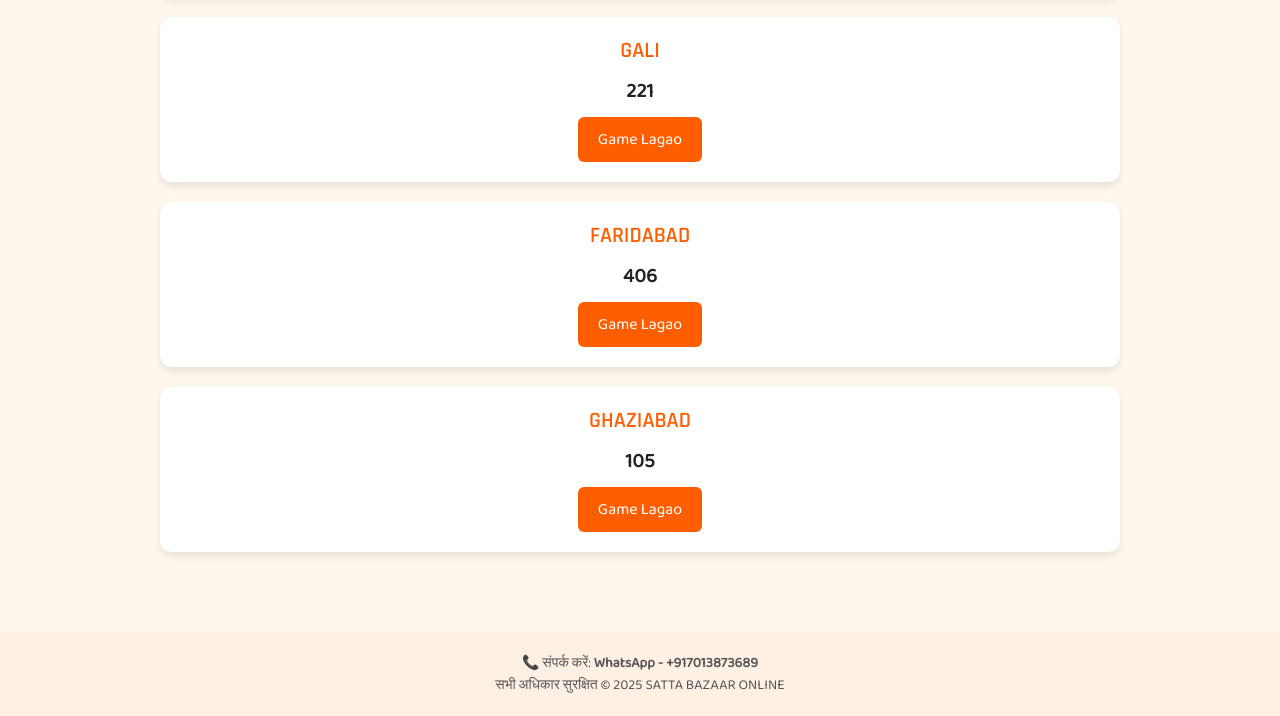
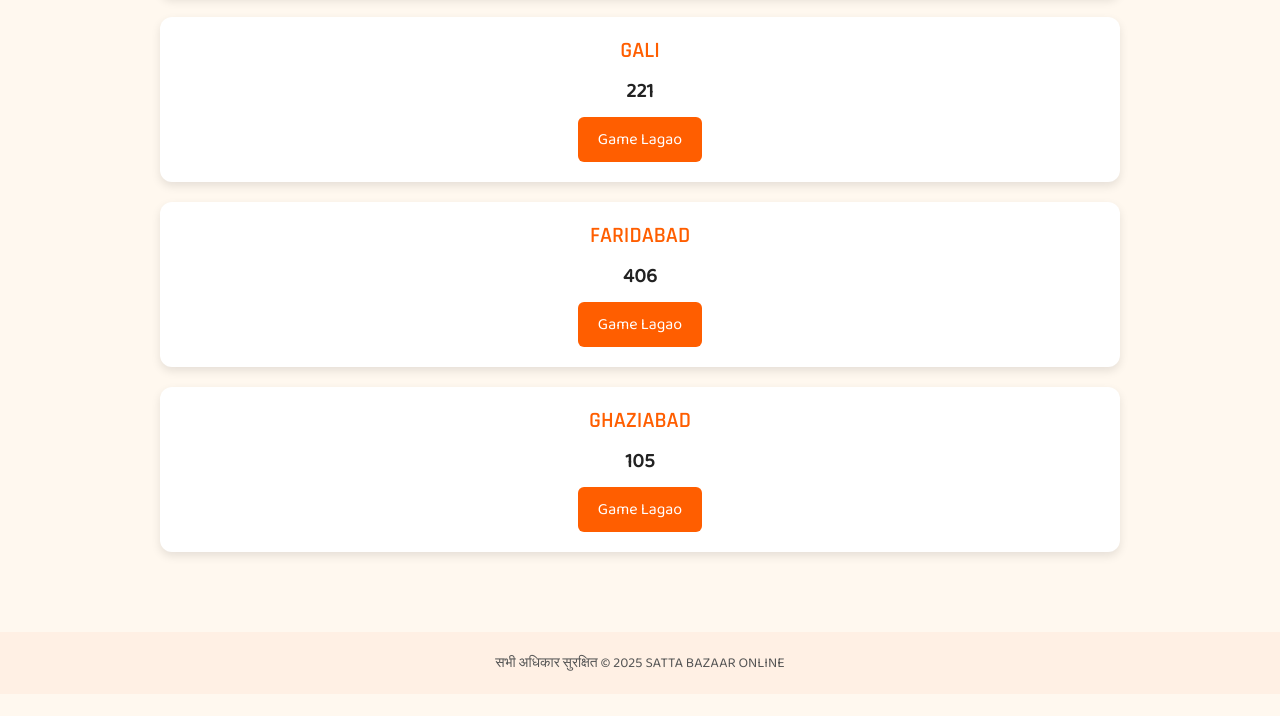
Before and after one commit to Whhywolfe/Online, a plain HTML site: page index.html in a window 1280 px wide. Shown: the part 861-1577 px from the top of the page. After the commit the page ends 1555 px from the top, so only its background shows below. Drawn offline with Linux system fonts and the light colour scheme.

Commit message:
Update index.html

```diff
--- a/index.html
+++ b/index.html
@@ -162,7 +162,6 @@
 </div>
 
 <div class="footer">
-  📞 संपर्क करें: <strong>WhatsApp - +917013873689</strong><br/>
   सभी अधिकार सुरक्षित © 2025 SATTA BAZAAR ONLINE
 </div>
 
```
